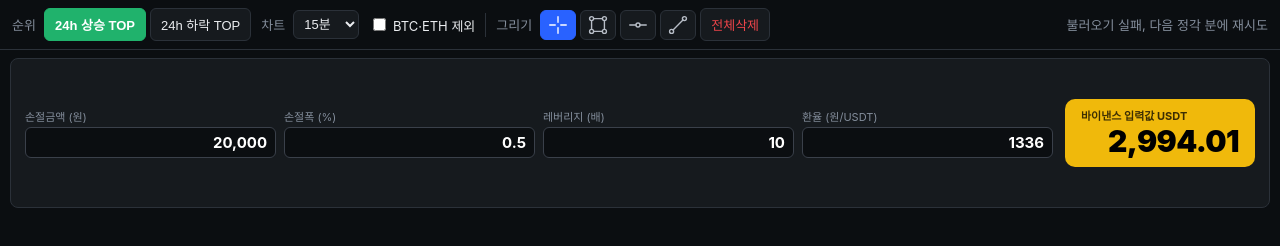
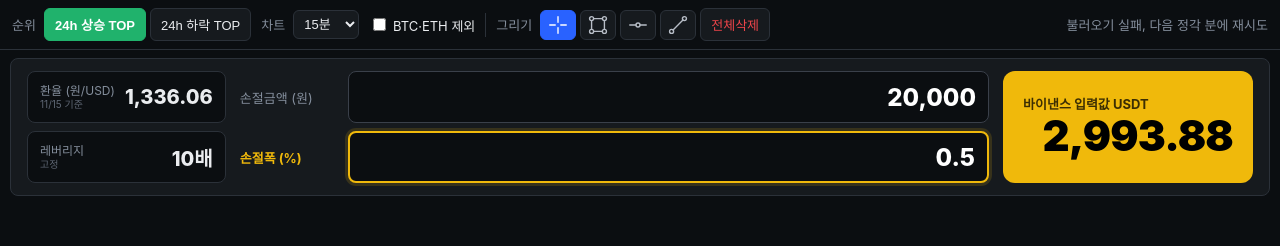
Before and after one commit to kimseungyong0528-svg/bybit-top12, a plain HTML site: page index.html in a window 1280 px wide. Drawn offline with Linux system fonts and the light colour scheme; no server answers.

Commit message:
손절 계산기 확대: 환율 자동(매일)·레버 10 고정, 손절폭 강조

```diff
--- a/index.html
+++ b/index.html
@@ -29,7 +29,7 @@
   button.danger { color:#ef454a; }
   select { background:var(--card); color:var(--txt); border:1px solid var(--line); border-radius:6px; padding:5px 6px; font-size:13px; }
   #status { margin-left:auto; color:var(--sub); }
-  #grid { display:grid; grid-template-columns:repeat(2,minmax(0,1fr)); grid-template-rows:repeat(4,minmax(0,1fr)) 104px; gap:8px; padding:8px 10px calc(8px + env(safe-area-inset-bottom, 0px)); height:calc(100vh - var(--hh, 52px)); height:calc(100dvh - var(--hh, 52px)); }
+  #grid { display:grid; grid-template-columns:repeat(2,minmax(0,1fr)); grid-template-rows:repeat(4,minmax(0,1fr)) 150px; gap:8px; padding:8px 10px calc(8px + env(safe-area-inset-bottom, 0px)); height:calc(100vh - var(--hh, 52px)); height:calc(100dvh - var(--hh, 52px)); }
   #empty { grid-column:1 / -1; grid-row:1 / -1; display:flex; align-items:center; justify-content:center; color:var(--sub); font-size:15px; }
   .card { background:var(--card); border:1px solid var(--line); border-radius:8px; padding:6px 10px 6px; position:relative; display:flex; flex-direction:column; min-height:0; min-width:0; }
   .card.fav { border-color:var(--fav); }
@@ -53,30 +53,33 @@
   .del svg { width:16px; height:16px; display:block; }
   .up { color:var(--up); } .dn { color:var(--dn); }
   .calc { padding:0; container-type:size; grid-column:1 / -1; }
-  .c1 { display:grid; grid-template-columns:minmax(0,1fr) auto; gap:12px; padding:10px 14px; align-items:center; height:100%; }
-  .c1 .ins { display:grid; grid-template-columns:repeat(4,minmax(0,1fr)); gap:8px; }
-  .c1 label { font-size:11px; color:#848e9c; display:flex; flex-direction:column; gap:3px; min-width:0; }
-  .c1 label .ls { display:none; }
-  .c1 input { width:100%; min-width:0; background:#0b0e11; border:1px solid #3a404a; border-radius:6px; padding:5px 8px; font-size:15px; font-weight:700; color:#fff; text-align:right; font-family:inherit; }
+  .c1 { display:grid; grid-template-columns:auto minmax(0,1fr) auto; gap:14px; padding:12px 16px; align-items:stretch; height:100%; }
+  .c1 .fix { display:grid; grid-template-rows:1fr 1fr; gap:8px; min-width:150px; }
+  .c1 .fx { background:#0b0e11; border:1px solid #2b3139; border-radius:8px; padding:4px 12px; display:flex; align-items:center; gap:10px; }
+  .c1 .fx .k { font-size:12px; color:#848e9c; white-space:nowrap; }
+  .c1 .fx .v { margin-left:auto; font-size:20px; font-weight:800; color:#eaecef; white-space:nowrap; }
+  .c1 .fx .d { font-size:10px; color:#5e6673; white-space:nowrap; }
+  .c1 .fx .kd { display:flex; flex-direction:column; line-height:1.25; }
+  .c1 .ins { display:grid; grid-template-rows:1fr 1fr; gap:8px; min-width:0; }
+  .c1 label { display:flex; align-items:center; gap:12px; min-width:0; font-size:13px; color:#848e9c; white-space:nowrap; }
+  .c1 label > span { width:96px; flex:none; }
+  .c1 input { flex:1; width:100%; min-width:0; height:100%; background:#0b0e11; border:1px solid #3a404a; border-radius:8px; padding:0 12px; font-size:24px; font-weight:800; color:#fff; text-align:right; font-family:inherit; }
   .c1 input:focus { outline:none; border-color:#f0b90b; }
-  .c1 .res { background:#f0b90b; color:#000; border-radius:10px; padding:8px 16px; text-align:right; min-width:190px; }
-  .c1 .res .l { font-size:11px; font-weight:700; opacity:.75; text-align:left; white-space:nowrap; }
-  .c1 .res .v { font-size:30px; font-weight:900; letter-spacing:-.02em; white-space:nowrap; }
-  /* narrow cells (tablet portrait etc.): 2x2 inputs with the label beside the box, result bar below */
-  @container (max-width: 560px) {
-    .c1 { grid-template-columns:1fr; grid-template-rows:minmax(0,1fr) auto; gap:6px; padding:8px 10px; align-content:stretch; }
-    .c1 .ins { grid-template-columns:repeat(2,minmax(0,1fr)); gap:6px 8px; align-content:center; }
-    .c1 label { flex-direction:row; align-items:center; gap:6px; white-space:nowrap; }
-    .c1 label .lf { display:none; } .c1 label .ls { display:inline; flex:none; }
-    .c1 input { padding:3px 6px; font-size:14px; }
-    .c1 .res { display:flex; justify-content:space-between; align-items:center; gap:8px; padding:4px 10px; min-width:0; border-radius:8px; }
-    .c1 .res .v { font-size:clamp(17px, 15cqh, 22px); }
-  }
-  @container (max-width: 300px) {
-    .c1 { padding:6px 7px; } .c1 .ins { gap:5px 6px; } .c1 label { font-size:10px; gap:4px; } .c1 input { font-size:12.5px; padding:2px 4px; } .c1 .res { padding:3px 8px; } .c1 .res .l { font-size:10px; }
-  }
-  @container (max-width: 560px) and (max-height: 120px) {
-    .c1 { padding:5px 8px; gap:4px; } .c1 .ins { gap:4px 8px; } .c1 input { padding:1px 6px; font-size:13px; } .c1 .res { padding:2px 10px; } .c1 .res .l { font-size:10px; }
+  .c1 label.pct > span { color:#f0b90b; font-weight:700; }
+  .c1 label.pct input { border:2px solid #f0b90b; box-shadow:0 0 0 3px rgba(240,185,11,.15); }
+  .c1 .res { background:#f0b90b; color:#000; border-radius:12px; padding:10px 20px; text-align:right; min-width:250px; display:flex; flex-direction:column; justify-content:center; }
+  .c1 .res .l { font-size:13px; font-weight:700; opacity:.75; text-align:left; white-space:nowrap; }
+  .c1 .res .v { font-size:42px; font-weight:900; letter-spacing:-.02em; white-space:nowrap; line-height:1.1; }
+  /* narrow cells (phones): fixed values on one line, inputs side by side, result bar below */
+  @container (max-width: 620px) {
+    .c1 { grid-template-columns:1fr; grid-template-rows:auto minmax(0,1fr) auto; gap:6px; padding:8px 10px; }
+    .c1 .fix { grid-template-rows:none; grid-template-columns:1fr 1fr; gap:6px; min-width:0; }
+    .c1 .fx { padding:2px 8px; } .c1 .fx .v { font-size:15px; } .c1 .fx .d { display:none; }
+    .c1 .ins { grid-template-rows:none; grid-template-columns:1fr 1fr; gap:6px; }
+    .c1 label { gap:6px; font-size:11px; } .c1 label > span { width:auto; }
+    .c1 input { font-size:17px; padding:0 8px; }
+    .c1 .res { flex-direction:row; justify-content:space-between; align-items:center; padding:3px 12px; min-width:0; border-radius:8px; }
+    .c1 .res .v { font-size:22px; }
   }
 </style>
 </head>
@@ -635,32 +638,48 @@ function scheduleMinute() {
   const ms = 60000 - (Date.now() % 60000) + 300;   // just after hh:mm:00
   setTimeout(() => { load(); scheduleMinute(); }, ms);
 }
-// ---------- slot 12: fixed stop-loss calculator (does not change with ranking) ----------
-const CALC_KEY = 'calcV1';
-const CALC_DEF = { sl: 20000, pct: 0.5, lev: 10, fx: 1336 };
+// ---------- bottom row: fixed stop-loss calculator (does not change with ranking) ----------
+const CALC_KEY = 'calcV2';
+const LEV = 10;                                   // fixed leverage
+const FX_KEY = 'fxDaily';
+const FX_DEF = { v: 1336.06, d: '2026-11-15' };   // fallback USD/KRW (updated automatically once a day)
 function ensureCalc() {
   let el = document.getElementById('calcCard');
   if (el) return el;
-  const v = Object.assign({}, CALC_DEF, JSON.parse(localStorage.getItem(CALC_KEY) || '{}'));
+  const old = JSON.parse(localStorage.getItem('calcV1') || '{}');
+  const v = Object.assign({ sl: old.sl || 20000, pct: old.pct || 0.5 }, JSON.parse(localStorage.getItem(CALC_KEY) || '{}'));
   el = document.createElement('div'); el.id = 'calcCard'; el.className = 'card calc';
-  el.innerHTML = '<div class="c1"><div class="ins">'
-    + '<label><span class="lf">손절금액 (원)</span><span class="ls">손절금액</span><input id="cSl" inputmode="numeric" value="' + v.sl.toLocaleString('ko-KR') + '"></label>'
-    + '<label><span class="lf">손절폭 (%)</span><span class="ls">손절폭%</span><input id="cPct" inputmode="decimal" value="' + v.pct + '"></label>'
-    + '<label><span class="lf">레버리지 (배)</span><span class="ls">레버리지</span><input id="cLev" inputmode="decimal" value="' + v.lev + '"></label>'
-    + '<label><span class="lf">환율 (원/USDT)</span><span class="ls">환율</span><input id="cFx" inputmode="decimal" value="' + v.fx + '"></label>'
+  el.innerHTML = '<div class="c1"><div class="fix">'
+    + '<div class="fx"><span class="kd"><span class="k">환율 (원/USD)</span><span class="d" id="cFxD">-</span></span><span class="v" id="cFx">-</span></div>'
+    + '<div class="fx"><span class="kd"><span class="k">레버리지</span><span class="d">고정</span></span><span class="v">' + LEV + '배</span></div>'
+    + '</div><div class="ins">'
+    + '<label class="amt"><span>손절금액 (원)</span><input id="cSl" inputmode="numeric" value="' + Number(v.sl).toLocaleString('ko-KR') + '"></label>'
+    + '<label class="pct"><span>손절폭 (%)</span><input id="cPct" inputmode="decimal" value="' + v.pct + '"></label>'
     + '</div><div class="res"><div class="l">바이낸스 입력값 USDT</div><div class="v" id="cOut">-</div></div></div>';
   $('grid').appendChild(el);
+  let fx = Object.assign({}, FX_DEF, JSON.parse(localStorage.getItem(FX_KEY) || '{}'));
   const num = id => parseFloat(String($(id).value).replace(/,/g, ''));
+  const showFx = () => { $('cFx').textContent = fx.v.toLocaleString('en-US', { maximumFractionDigits: 2 }); $('cFxD').textContent = fx.d.slice(5).replace('-', '/') + ' 기준'; };
   const calc = () => {
-    const sl = num('cSl'), pct = num('cPct'), lev = num('cLev'), fx = num('cFx');
-    const out = (sl > 0 && pct > 0 && fx > 0) ? sl / (pct / 100) / fx : 0;
+    const sl = num('cSl'), pct = num('cPct');
+    const out = (sl > 0 && pct > 0 && fx.v > 0) ? sl / (pct / 100) / fx.v : 0;
     $('cOut').textContent = out ? out.toLocaleString('en-US', { minimumFractionDigits: 2, maximumFractionDigits: 2 }) : '-';
-    localStorage.setItem(CALC_KEY, JSON.stringify({ sl: sl || 0, pct: pct || 0, lev: lev || 0, fx: fx || 0 }));
+    localStorage.setItem(CALC_KEY, JSON.stringify({ sl: sl || 0, pct: pct || 0 }));
   };
-  ['cSl','cPct','cLev','cFx'].forEach(id => $(id).addEventListener('input', calc));
+  const refreshFx = async () => {
+    const today = new Date().toLocaleDateString('sv-SE', { timeZone: 'Asia/Seoul' });
+    if (fx.d === today && fx.auto) return;
+    try {
+      const j = await (await fetch('https://open.er-api.com/v6/latest/USD')).json();
+      const k = j && j.rates && j.rates.KRW;
+      if (k > 0) { fx = { v: Math.round(k * 100) / 100, d: today, auto: 1 }; localStorage.setItem(FX_KEY, JSON.stringify(fx)); showFx(); calc(); }
+    } catch (e) {}
+  };
+  ['cSl','cPct'].forEach(id => $(id).addEventListener('input', calc));
   $('cSl').addEventListener('blur', () => { const n = num('cSl'); if (n > 0) $('cSl').value = n.toLocaleString('ko-KR'); });
   el.addEventListener('keydown', e => e.stopPropagation());   // typing here never triggers chart shortcuts
-  calc();
+  showFx(); calc(); refreshFx();
+  setInterval(refreshFx, 3600000);                // re-check hourly, fetches at most once per day
   return el;
 }
 fitGrid(); ensureCalc(); load(); scheduleMinute();
```
